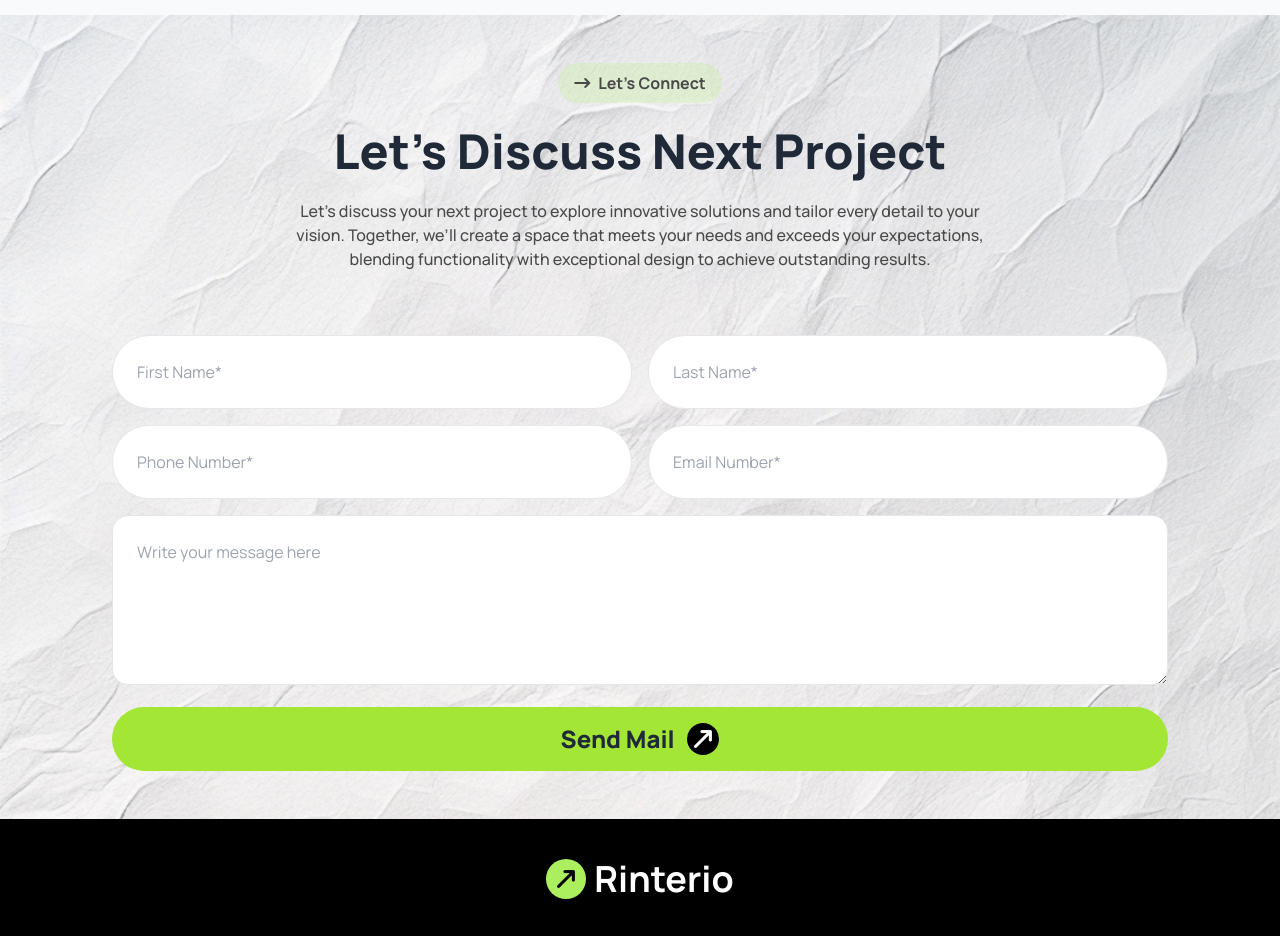
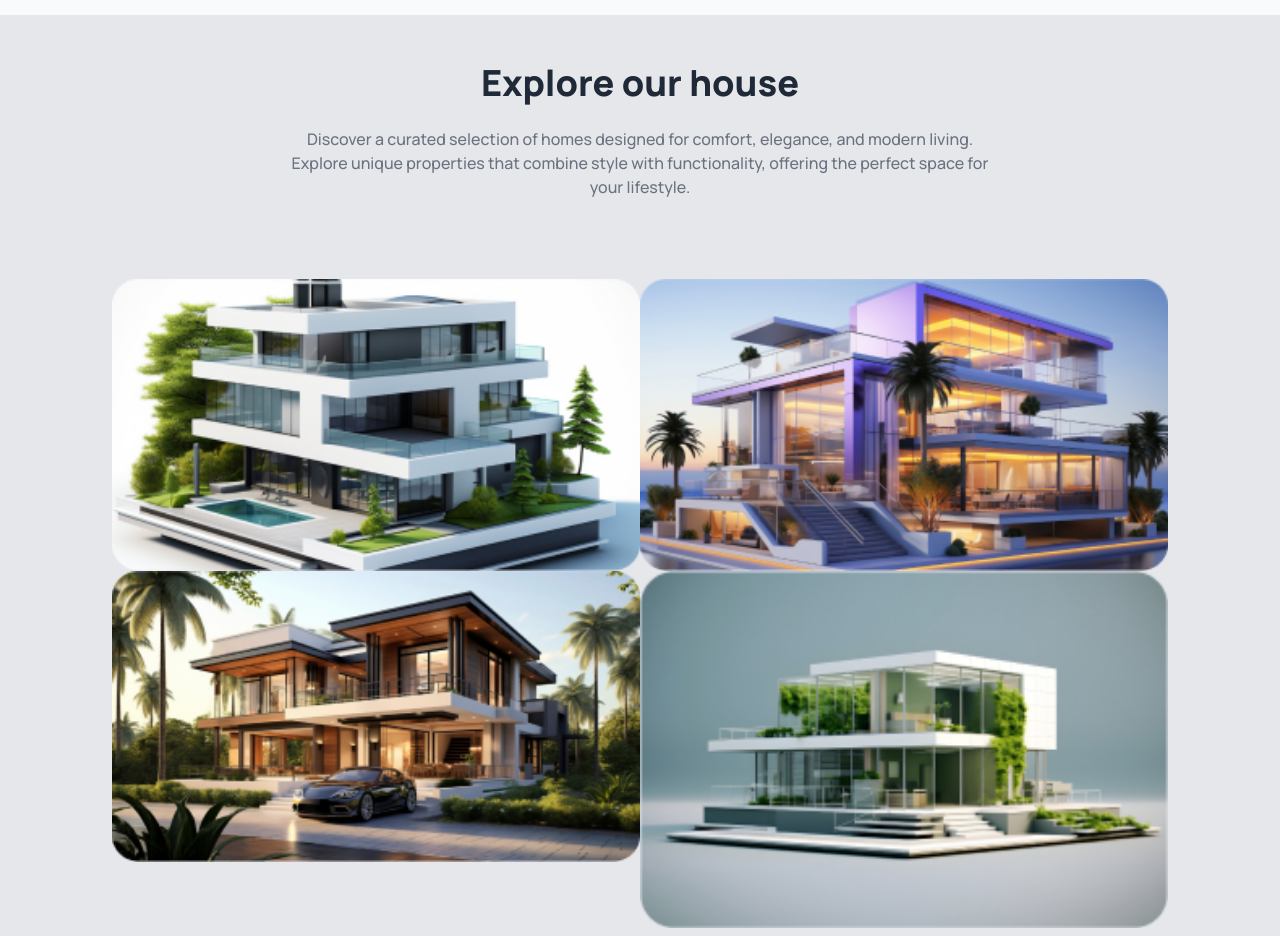
Before and after one commit to Takmim00/Assignment-03, a plain HTML site: page index.html in a window 1280 px wide. Shown: the part 3080-4016 px from the top of the page. Drawn offline with nearby package versions, Linux system fonts and the light colour scheme.

Commit message:
challange part try

```diff
--- a/index.html
+++ b/index.html
@@ -187,6 +187,28 @@
             </div>
          </section>
         <!-- Our Latest Portfolio section ends -->
+         <!-- challange part section start -->
+          <section class="lg:px-28 px-2 lg:py-0  py-6  bg-gray-200">
+            <div class="flex flex-col justify-center items-center pb-8 space-y-6 pt-12">
+                <h1 class="lg:text-4xl text-3xl font-extrabold text-center">Explore our house</h1>
+                <p class="font-medium text-center text-gray-500 lg:w-2/3 ">Discover a curated selection of homes designed for comfort, elegance, and modern living. Explore unique properties that combine style with functionality, offering the perfect space for your lifestyle.</p>
+            </div>
+            <div class="grid grid-cols-1  lg:grid-cols-2 pt-12 pb-12">
+                <div>
+                    <img src="./assets/article2.png" alt="Property 1" class="w-full">
+                </div>
+                <div >
+                    <img src="./assets/article1.png" alt="Property 2" class="w-full">
+                </div>
+                <div>
+                    <img src="./assets/article3.png" alt="Property 3" class="w-full">
+                </div>
+                <div>
+                    <img src="./assets/img4.png" alt="Property 4" class="lg:w-[647px] lg:h-[357px] w-full">
+                </div>
+            </div>
+          </section>
+         <!-- challange part section ends -->
         <!-- Let’s Discuss Next Project section start  -->
          <section class="bg-bg bg-no-repeat bg-cover lg:px-28 px-2 lg:py-0  py-6">
             <div class="flex flex-col justify-center items-center lg:pb-16 pb-8 pt-12 space-y-6">
```
